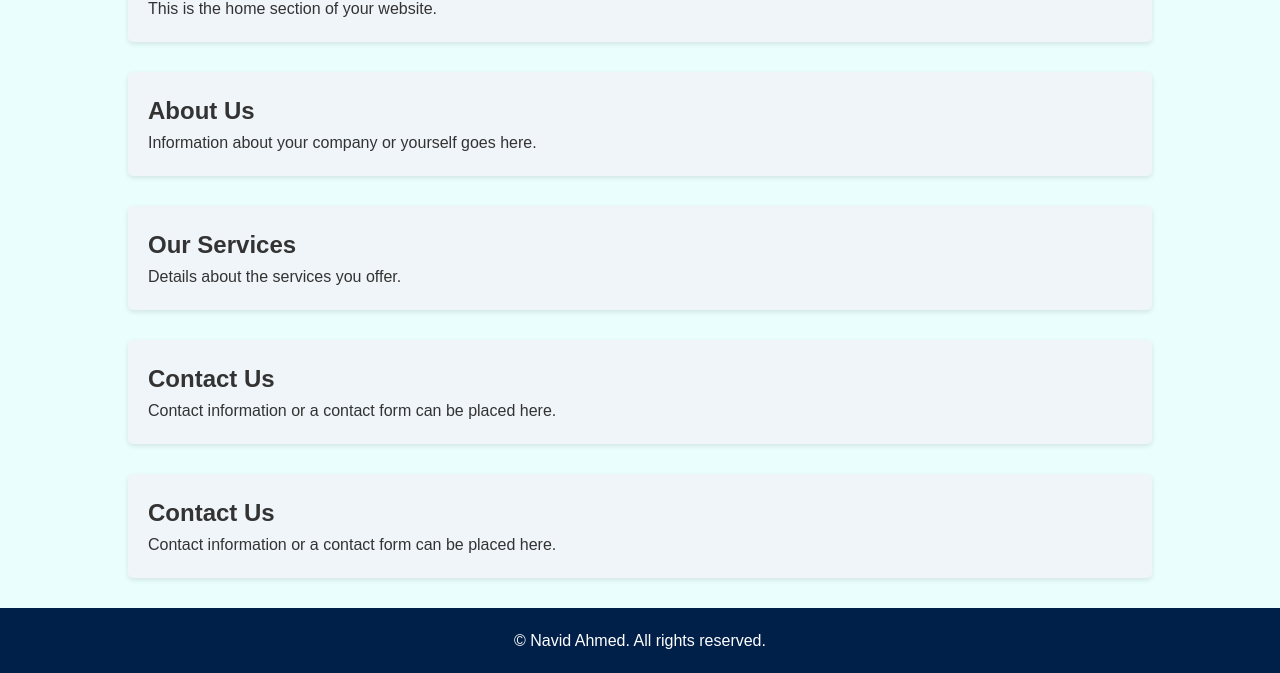
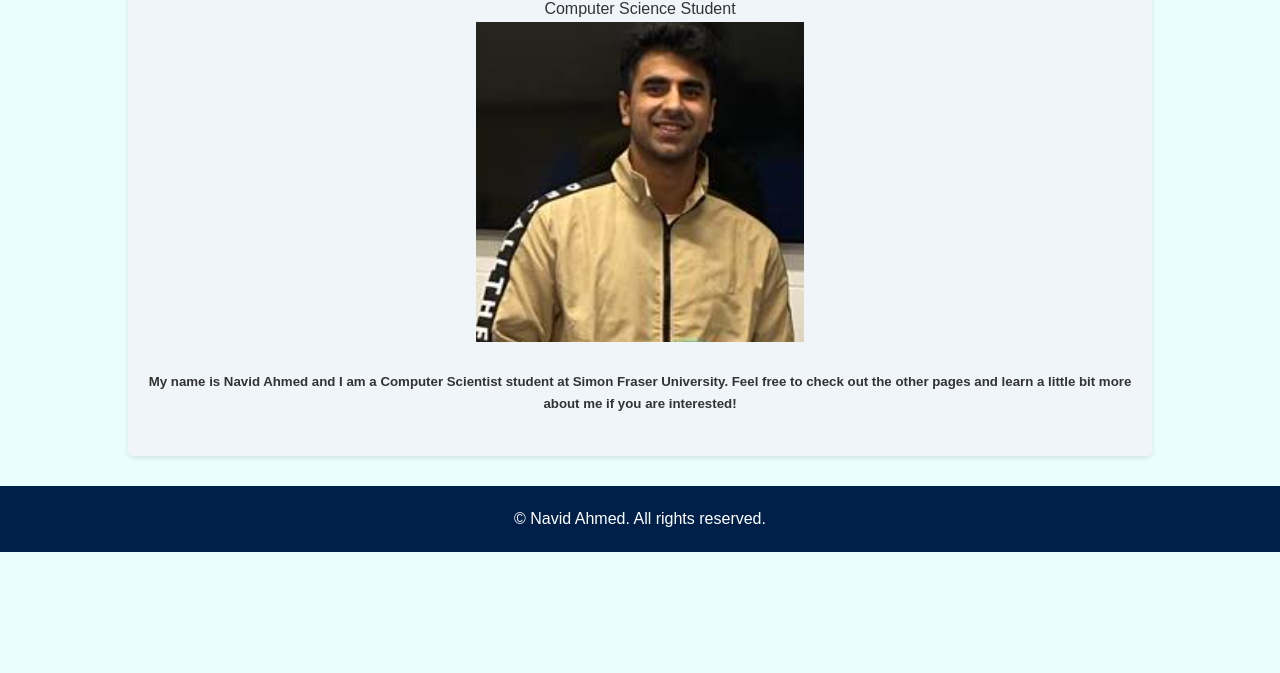
Before and after one commit to navahmed786/websote-portfolio-repo, a plain HTML site: page index.html in a window 1280 px wide. Shown: the part 148-821 px from the top of the page. After the commit the page ends 800 px from the top, so only its background shows below. Drawn offline with Linux system fonts and the light colour scheme.

Commit message:
cmoitting

```diff
--- a/index.html
+++ b/index.html
@@ -22,31 +22,14 @@
 
     <main>
         <section id="home">
-            <h1>Welcome to Your Website</h1>
-            <p>This is the home section of your website.</p>
+            <h1>Navid Ahmed</h1>
+            <p>Computer Science Student</p>
+            <img src="images/Me.PNG" alt="Navid Ahmed">
+            <br>
+            <h5>My name is Navid Ahmed and I am a Computer Scientist student at Simon Fraser University. Feel free to
+                check out the other pages and learn a little bit more about me if you are interested!
+            </h5>
         </section>
-
-        <section id="about">
-            <h2>About Us</h2>
-            <p>Information about your company or yourself goes here.</p>
-        </section>
-
-        <section id="Experience">
-            <h2>Our Services</h2>
-            <p>Details about the services you offer.</p>
-        </section>
-
-        <section id="Resume">
-            <h2>Contact Us</h2>
-            <p>Contact information or a contact form can be placed here.</p>
-        </section>
-
-        <section id="Links">
-            <h2>Contact Us</h2>
-            <p>Contact information or a contact form can be placed here.</p>
-        </section>
-
-        <!-- Add more sections for other content -->
     </main>
 
     <footer>
--- a/styles.css
+++ b/styles.css
@@ -87,6 +87,11 @@ footer {
 }
 
 
+#home {
+    text-align: center;
+    padding: 20px; /* Add padding for better readability */
+}
+
 /* Media query for responsiveness */
 @media (max-width: 768px) {
     main {
```
Also changed, not shown: links.html (+1 -0 lines), images/Me.PNG (added).
